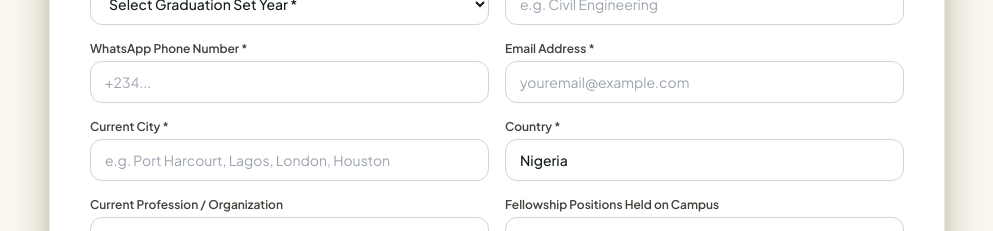
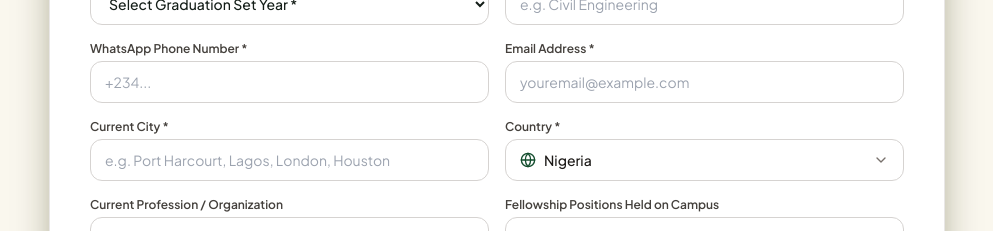
Before and after one commit to NATION-eng/RSU-ALUMINI-WEBSITE-, a React (Vite) app: page / in a window 1280 px wide. Shown: the part 4940-5171 px from the top of the page, without its empty margins (143-1136 px from the left). Built offline with nearby package versions, Linux system fonts and the light colour scheme.

Commit message:
fix: replace datalist with custom searchable CountrySelect dropdown supporting all 195+ countries

```diff
--- a/src/components/CensusRsvpSection.jsx
+++ b/src/components/CensusRsvpSection.jsx
@@ -3,6 +3,7 @@ import { UserCheck, CheckCircle, Database, Send, ShieldCheck, AlertCircle, Build
 import confetti from 'canvas-confetti';
 import { supabase } from '../lib/supabase';
 import { WORLD_COUNTRIES } from '../data/countries';
+import CountrySelect from './CountrySelect';
 
 export default function CensusRsvpSection() {
   const [copiedAcct, setCopiedAcct] = useState(false);
@@ -296,28 +297,17 @@ export default function CensusRsvpSection() {
                   />
                 </div>
 
-                {/* Updated: Comprehensive Searchable Country Selector (195+ Countries) */}
+                {/* Updated: Searchable Country Dropdown Menu (All 195+ Countries) */}
                 <div>
                   <label className="block text-xs font-semibold text-stone-700 mb-1">
                     Country *
                   </label>
-                  <div className="relative">
-                    <input
-                      type="text"
-                      list="world-countries-list"
-                      required
-                      name="country"
-                      value={formData.country}
-                      onChange={handleChange}
-                      placeholder="Type or select country (e.g. Nigeria, United Kingdom)"
-                      className="w-full px-3.5 py-2.5 rounded-xl border border-stone-300 focus:border-emerald-800 focus:ring-1 focus:ring-emerald-800 outline-none bg-white text-sm font-medium"
-                    />
-                    <datalist id="world-countries-list">
-                      {WORLD_COUNTRIES.map((c) => (
-                        <option key={c} value={c} />
-                      ))}
-                    </datalist>
-                  </div>
+                  <CountrySelect
+                    name="country"
+                    value={formData.country}
+                    onChange={handleChange}
+                    required={true}
+                  />
                 </div>
 
                 <div>
--- /dev/null
+++ b/src/components/CountrySelect.jsx
@@ -0,0 +1,125 @@
+import React, { useState, useRef, useEffect } from 'react';
+import { ChevronDown, Search, Check, Globe } from 'lucide-react';
+import { WORLD_COUNTRIES } from '../data/countries';
+
+export default function CountrySelect({ value = 'Nigeria', onChange, name = 'country', required = true }) {
+  const [isOpen, setIsOpen] = useState(false);
+  const [search, setSearch] = useState('');
+  const containerRef = useRef(null);
+  const searchInputRef = useRef(null);
+
+  // Close when clicking outside
+  useEffect(() => {
+    const handleClickOutside = (e) => {
+      if (containerRef.current && !containerRef.current.contains(e.target)) {
+        setIsOpen(false);
+      }
+    };
+    document.addEventListener('mousedown', handleClickOutside);
+    return () => document.removeEventListener('mousedown', handleClickOutside);
+  }, []);
+
+  // Focus search input when dropdown opens
+  useEffect(() => {
+    if (isOpen && searchInputRef.current) {
+      searchInputRef.current.focus();
+    }
+  }, [isOpen]);
+
+  const filteredCountries = WORLD_COUNTRIES.filter((c) =>
+    c.toLowerCase().includes(search.toLowerCase().trim())
+  );
+
+  const handleSelect = (country) => {
+    if (onChange) {
+      onChange({ target: { name, value: country } });
+    }
+    setIsOpen(false);
+    setSearch('');
+  };
+
+  return (
+    <div className="relative font-sans" ref={containerRef}>
+      {/* Hidden input for standard HTML form submission and validation */}
+      <input type="hidden" name={name} value={value} required={required} />
+
+      {/* Dropdown Trigger Button */}
+      <button
+        type="button"
+        onClick={() => setIsOpen(!isOpen)}
+        className={`w-full px-3.5 py-2.5 rounded-xl border text-left flex items-center justify-between text-sm bg-white transition-all ${
+          isOpen
+            ? 'border-emerald-800 ring-1 ring-emerald-800 shadow-sm'
+            : 'border-stone-300 hover:border-stone-400'
+        }`}
+      >
+        <div className="flex items-center space-x-2 truncate">
+          <Globe className="w-4 h-4 text-emerald-800 shrink-0" />
+          <span className="font-medium text-stone-900 truncate">
+            {value || 'Select Country *'}
+          </span>
+        </div>
+        <ChevronDown
+          className={`w-4 h-4 text-stone-500 shrink-0 transition-transform duration-200 ${
+            isOpen ? 'rotate-180 text-emerald-800' : ''
+          }`}
+        />
+      </button>
+
+      {/* Dropdown Menu Panel */}
+      {isOpen && (
+        <div className="absolute top-full left-0 right-0 mt-1.5 bg-white border border-stone-200 rounded-2xl shadow-2xl z-50 overflow-hidden animate-fade-in">
+
+          {/* Live Search Input Box */}
+          <div className="p-2.5 border-b border-stone-100 bg-stone-50/80 sticky top-0 z-10">
+            <div className="relative">
+              <Search className="w-3.5 h-3.5 text-stone-400 absolute left-3 top-1/2 -translate-y-1/2 pointer-events-none" />
+              <input
+                ref={searchInputRef}
+                type="text"
+                value={search}
+                onChange={(e) => setSearch(e.target.value)}
+                placeholder="Type country name..."
+                className="w-full pl-8 pr-3 py-2 rounded-lg bg-white border border-stone-200 text-xs text-stone-900 placeholder-stone-400 focus:outline-none focus:border-emerald-800 focus:ring-1 focus:ring-emerald-800"
+              />
+            </div>
+          </div>
+
+          {/* Scrollable Country List */}
+          <div className="max-h-60 overflow-y-auto divide-y divide-stone-50 text-xs">
+            {filteredCountries.length === 0 ? (
+              <div className="p-4 text-center text-stone-400">
+                No matching country found for "{search}"
+              </div>
+            ) : (
+              filteredCountries.map((country) => {
+                const isSelected = value === country;
+                return (
+                  <button
+                    key={country}
+                    type="button"
+                    onClick={() => handleSelect(country)}
+                    className={`w-full px-3.5 py-2.5 text-left flex items-center justify-between transition-colors ${
+                      isSelected
+                        ? 'bg-emerald-50 text-emerald-950 font-bold'
+                        : 'text-stone-700 hover:bg-stone-50 hover:text-stone-900'
+                    }`}
+                  >
+                    <span>{country}</span>
+                    {isSelected && <Check className="w-3.5 h-3.5 text-emerald-800 shrink-0" />}
+                  </button>
+                );
+              })
+            )}
+          </div>
+
+          {/* Quick Info Footer */}
+          <div className="p-2 bg-stone-100/70 border-t border-stone-100 text-[10px] text-stone-500 text-center font-mono">
+            {filteredCountries.length} countries available • Click to select
+          </div>
+
+        </div>
+      )}
+    </div>
+  );
+}
```
